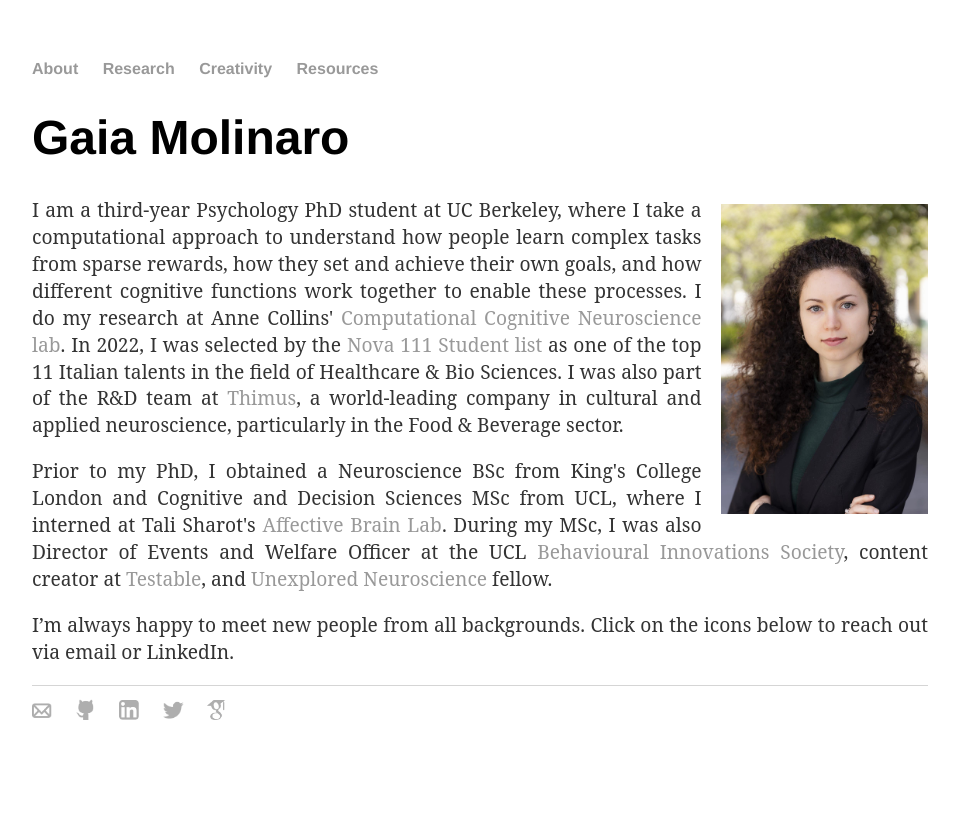
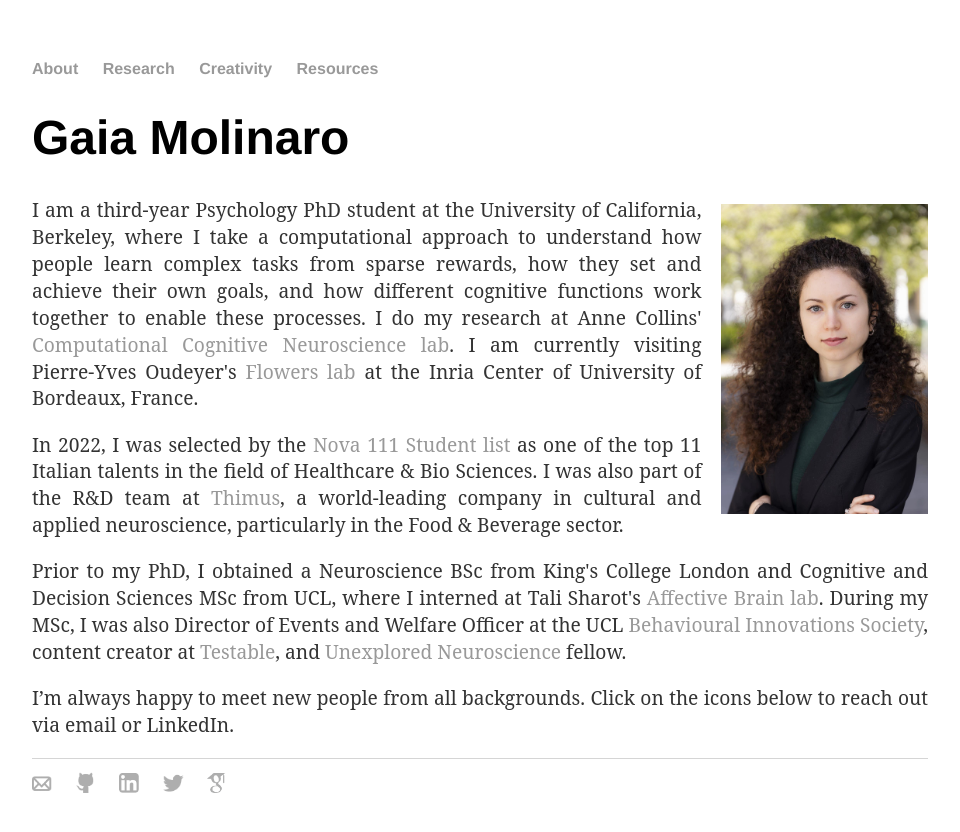
Before and after one commit to gaiamolinaro/gaiamolinaro.github.io, a Jekyll site: the page built from index.html, in a window 1280 px wide. Shown: the top 832 px of the page, without its empty margins (160-1120 px from the left). Built offline with Jekyll 4.4.1, drawn with Linux system fonts in a browser that asks for light colours; nearby versions of some CDN libraries.

Commit message:
Added Inria, split blurb into 3 paragraphs

```diff
--- a/index.html
+++ b/index.html
@@ -5,15 +5,18 @@ title: Gaia Molinaro
 <div class="blurb">
 <h1>Gaia Molinaro</h1>
 <img class="profile-pic" src="../photos/gaia_uva_pic.jpg">
-<p>I am a third-year Psychology PhD student at UC Berkeley, where I take a computational approach to understand how people learn complex tasks from sparse rewards,
+<p>I am a third-year Psychology PhD student at the University of California, Berkeley, where I take a computational approach to understand how people learn complex tasks from sparse rewards,
     how they set and achieve their own goals, and how different cognitive functions work together to enable these processes.
-    I do my research at Anne Collins' <a href="https://ccn.berkeley.edu/" target="_blank">Computational Cognitive Neuroscience lab</a>. In 2022, I was selected by the <a href="https://www.novatalent.com/111/italy/student-list/2022" target="_blank">Nova 111 Student list</a>
+    I do my research at Anne Collins' <a href="https://ccn.berkeley.edu/" target="_blank">Computational Cognitive Neuroscience lab</a>.
+    I am currently visiting Pierre-Yves Oudeyer's <a href="https://flowers.inria.fr/" target="_blank">Flowers lab</a> at the Inria Center of University of Bordeaux, France.</p>
+
+<p>In 2022, I was selected by the <a href="https://www.novatalent.com/111/italy/student-list/2022" target="_blank">Nova 111 Student list</a>
     as one of the top 11 Italian talents in the field of Healthcare & Bio Sciences. I was also part of the R&D team at
     <a href="https://thimus.com/en/home/" target="_blank">Thimus</a>, a world-leading company in cultural and applied neuroscience, particularly in the Food & Beverage
-    sector.
+    sector.</p>
 
 <p>Prior to my PhD, I  obtained a Neuroscience BSc from King's College London and Cognitive and Decision Sciences MSc from UCL, where I interned at Tali Sharot's
-    <a href="http://affectivebrain.com/" target="_blank">Affective Brain Lab</a>.
+    <a href="http://affectivebrain.com/" target="_blank">Affective Brain lab</a>.
     During my MSc, I was also Director of Events and Welfare Officer at the UCL <a href="https://uclbehaviouralinnovations.co.uk/" target="_blank">Behavioural Innovations Society</a>,
     content creator at <a href="https://www.testable.org/" target="_blank">Testable</a>,
     and <a href="https://www.unexploredneuroscience.com/" target="_blank">Unexplored Neuroscience</a> fellow.
```
